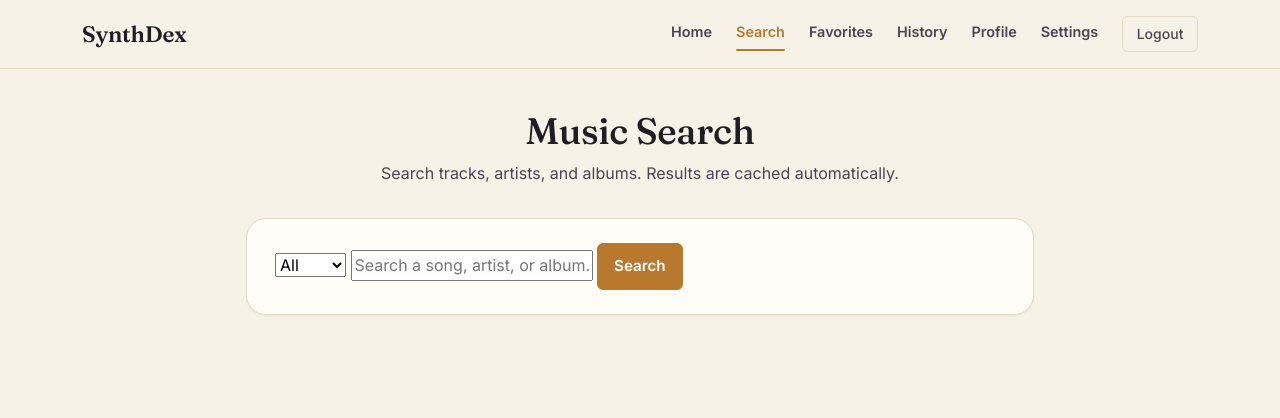
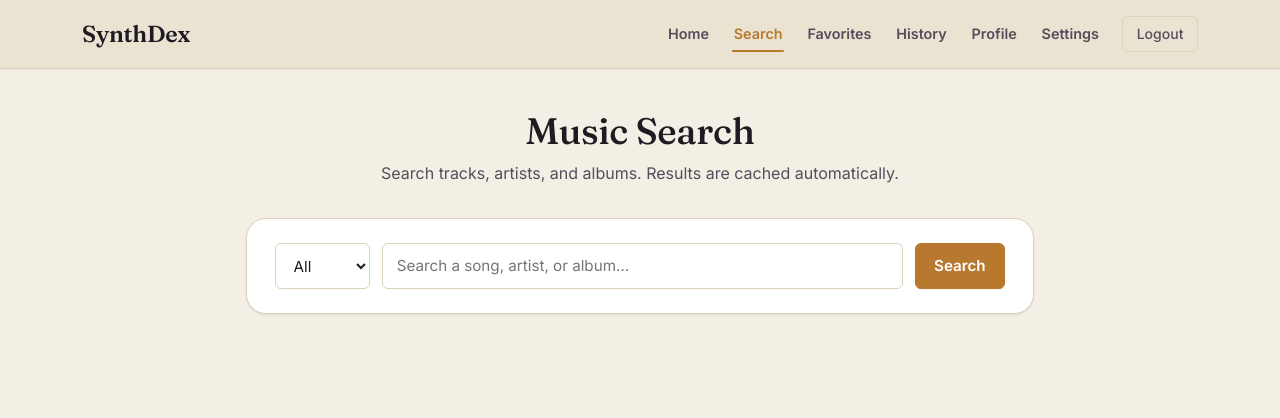
Before and after one commit to asterialumi/synthdex, a Django app: page /search/ in a window 1280 px wide. Shown: the top 418 px of the page. Run offline with Django 5.2, Linux system fonts and the light colour scheme; the visitor is signed in with stand-in values (Sample User, id 1); data comes from the database, SQL or seed files in the repository.

Commit message:
fix broken base.css, animations, and consistent form control theming

```diff
--- a/static/css/common/auth.css
+++ b/static/css/common/auth.css
@@ -131,7 +131,7 @@
   font-family: var(--font-sans);
   font-size: 0.98rem;
   color: var(--color-ink);
-  background-color: #fff;
+  background-color: var(--color-paper-raised);
   border: 1px solid var(--color-border);
   border-radius: var(--radius-sm);
   padding: 0.65rem 0.85rem;
--- a/static/css/common/base.css
+++ b/static/css/common/base.css
@@ -8,15 +8,18 @@
    Feature-specific rules belong in that feature's own CSS file.
    ========================================================================== */
 :root {
-  --color-ink: #201d24;
-  --color-ink-soft: #4a4550;
-  --color-paper: #f6f2e8;
-  --color-paper-raised: #fffdf8;
-  --color-border: #e2dac5;
+  --color-ink: #1e1b22;
+  --color-ink-soft: #544d5c;
+  --color-paper: #f4efe4;
+  --color-paper-raised: #ffffff;
+  --color-header-bg: #eae3d2;
+  --color-border: #dcd2bc;
+  --color-border-subtle: #e8e0cc;
 
   --color-accent: #b8792f;
   --color-accent-hover: #9c651f;
-  --color-accent-soft: #f1e2c8;
+  --color-accent-soft: #f0e1c6;
+  --color-surface-hover: rgba(184, 121, 47, 0.05);
 
   --color-brand-bg: #221f2a;
   --color-brand-line: #3a3542;
@@ -29,8 +32,8 @@
   --radius-md: 10px;
   --radius-lg: 20px;
 
-  --shadow-sm: 0 1px 2px rgba(32, 29, 36, 0.06);
-  --shadow-md: 0 12px 32px rgba(32, 29, 36, 0.14);
+  --shadow-sm: 0 1px 3px rgba(32, 29, 36, 0.06), 0 1px 2px rgba(32, 29, 36, 0.04);
+  --shadow-md: 0 8px 24px rgba(32, 29, 36, 0.08), 0 2px 6px rgba(32, 29, 36, 0.04);
 
   --font-display: "Fraunces", Georgia, "Times New Roman", serif;
   --font-sans: "Inter", -apple-system, BlinkMacSystemFont, "Segoe UI", Roboto,
@@ -118,16 +124,27 @@ a:hover {
    Header
    ========================================================================== */
 .site-header {
-  background-color: var(--color-paper);
+  background-color: var(--color-header-bg);
   border-bottom: 1px solid var(--color-border);
+  box-shadow: 0 1px 3px rgba(0, 0, 0, 0.03);
+  position: sticky;
+  top: 0;
+  z-index: 100;
 }
 
 .brand {
   font-family: var(--font-display);
-  font-size: 1.4rem;
+  font-size: 1.45rem;
   font-weight: 600;
   color: var(--color-ink);
   letter-spacing: -0.01em;
+  transition: opacity 0.15s ease;
+}
+
+.brand:hover {
+  opacity: 0.85;
+  text-decoration: none;
+  color: var(--color-ink);
 }
 
 /* ==========================================================================
@@ -140,14 +157,17 @@ a:hover {
   border-radius: var(--radius-sm);
   font-weight: 600;
   font-size: 0.95rem;
-  padding: 0.7rem 1rem;
-  transition: background-color 0.15s ease, border-color 0.15s ease, transform 0.1s ease;
+  padding: 0.65rem 1.15rem;
+  transition: background-color 0.15s ease, border-color 0.15s ease, transform 0.15s ease, box-shadow 0.15s ease;
+  box-shadow: 0 1px 2px rgba(0, 0, 0, 0.05);
 }
 
 .btn-primary-custom:hover {
   background-color: var(--color-accent-hover);
   border-color: var(--color-accent-hover);
   color: #fff;
+  transform: translateY(-1px);
+  box-shadow: var(--shadow-sm);
 }
 
 .btn-primary-custom:active {
@@ -162,20 +182,28 @@ a:hover {
   font-weight: 500;
   font-size: 0.875rem;
   padding: 0.4rem 0.85rem;
-  transition: background-color 0.15s ease, border-color 0.15s ease, color 0.15s ease;
+  transition: background-color 0.15s ease, border-color 0.15s ease, color 0.15s ease, transform 0.15s ease;
 }
 
 .btn-danger-outline:hover {
   background-color: var(--color-danger-soft);
   border-color: var(--color-danger);
   color: var(--color-danger);
+  transform: translateY(-1px);
+}
+
+.btn-danger-outline:active {
+  transform: translateY(1px);
 }
 
 /* ==========================================================================
    Navigation (authenticated header)
    ========================================================================== */
 .site-nav {
-  gap: 1.5rem;
+  display: flex;
+  align-items: center;
+  gap: 1.35rem;
+  flex-wrap: wrap;
 }
 
 .site-nav-link {
@@ -183,7 +211,8 @@ a:hover {
   font-size: 0.9rem;
   font-weight: 600;
   position: relative;
-  padding-bottom: 0.2rem;
+  padding: 0.25rem 0.1rem;
+  transition: color 0.15s ease;
 }
 
 .site-nav-link:hover {
@@ -200,10 +229,43 @@ a:hover {
   position: absolute;
   left: 0;
   right: 0;
-  bottom: -0.3rem;
+  bottom: -0.15rem;
   height: 2px;
   border-radius: 2px;
   background-color: var(--color-accent);
+}
+
+@media (max-width: 768px) {
+  .site-header nav {
+    flex-direction: column;
+    align-items: stretch !important;
+    gap: 0.65rem;
+    padding: 0.75rem 0 !important;
+  }
+  .site-nav {
+    justify-content: flex-start;
+    overflow-x: auto;
+    padding-bottom: 0.25rem;
+    gap: 1rem;
+    scrollbar-width: none;
+  }
+  .site-nav::-webkit-scrollbar {
+    display: none;
+  }
+}
+
+/* ==========================================================================
+   Keyframe animations
+   ========================================================================== */
+@keyframes rise-in {
+  from {
+    opacity: 0;
+    transform: translateY(8px);
+  }
+  to {
+    opacity: 1;
+    transform: translateY(0);
+  }
 }
 
 /* ==========================================================================
--- a/static/css/favorites/favorites.css
+++ b/static/css/favorites/favorites.css
@@ -40,6 +40,7 @@
   padding: 0.9rem 1.25rem;
   box-shadow: var(--shadow-sm);
   transition: transform 0.15s ease, border-color 0.15s ease, box-shadow 0.15s ease;
+  animation: rise-in 0.35s ease-out both;
 }
 
 .favorite-card:hover {
--- a/static/css/history/history.css
+++ b/static/css/history/history.css
@@ -61,6 +61,7 @@
   padding: 1rem 1.25rem;
   box-shadow: var(--shadow-sm);
   transition: transform 0.15s ease, border-color 0.15s ease, box-shadow 0.15s ease;
+  animation: rise-in 0.35s ease-out both;
 }
 
 .history-card:hover {
--- a/static/css/profile/profile.css
+++ b/static/css/profile/profile.css
@@ -97,6 +97,12 @@
   background-color: var(--color-paper);
   border: 1px solid var(--color-border);
   border-radius: var(--radius-sm);
+  transition: border-color 0.15s ease, transform 0.15s ease;
+}
+
+.profile-item-row:hover {
+  border-color: var(--color-accent);
+  transform: translateX(2px);
 }
 
 .profile-item-artwork {
--- a/static/css/search/search.css
+++ b/static/css/search/search.css
@@ -32,6 +32,38 @@
   padding: 1.5rem 1.75rem;
   box-shadow: var(--shadow-sm);
   margin-bottom: 2.5rem;
+}
+
+.search-bar-wrapper form {
+  display: flex;
+  flex-wrap: wrap;
+  gap: 0.75rem;
+}
+
+.search-bar-wrapper select,
+.search-bar-wrapper input[type="text"],
+.search-bar-wrapper input[type="search"] {
+  font-family: var(--font-sans);
+  font-size: 0.95rem;
+  color: var(--color-ink);
+  background-color: var(--color-paper-raised);
+  border: 1px solid var(--color-border);
+  border-radius: var(--radius-sm);
+  padding: 0.65rem 0.85rem;
+  transition: border-color 0.15s ease, box-shadow 0.15s ease;
+}
+
+.search-bar-wrapper input[type="text"],
+.search-bar-wrapper input[type="search"] {
+  flex: 1;
+}
+
+.search-bar-wrapper select:focus,
+.search-bar-wrapper input[type="text"]:focus,
+.search-bar-wrapper input[type="search"]:focus {
+  outline: none;
+  border-color: var(--color-accent);
+  box-shadow: 0 0 0 3px var(--color-accent-soft);
 }
 
 .results-meta-bar {
@@ -109,6 +141,7 @@
   padding: 0.9rem 1.25rem;
   box-shadow: var(--shadow-sm);
   transition: transform 0.15s ease, border-color 0.15s ease, box-shadow 0.15s ease;
+  animation: rise-in 0.35s ease-out both;
 }
 
 .track-card:hover {
@@ -239,6 +272,10 @@
   transform: scale(1.08);
 }
 
+.btn-heart:active {
+  transform: scale(0.9);
+}
+
 .btn-heart.is-favorite {
   background-color: var(--color-accent-soft);
   border-color: var(--color-accent);
--- a/static/css/user_settings/user_settings.css
+++ b/static/css/user_settings/user_settings.css
@@ -123,7 +123,7 @@
   font-family: var(--font-sans);
   font-size: 0.95rem;
   color: var(--color-ink);
-  background-color: var(--color-paper);
+  background-color: var(--color-paper-raised);
   border: 1px solid var(--color-border);
   border-radius: var(--radius-sm);
   padding: 0.65rem 0.85rem;
```
Also changed, not shown: other parts of static/css/common/base.css (+13 -19 lines), static/css/catalogue/track_detail.css (+12 -5 lines), static/css/home/home.css (+14 -5 lines).
